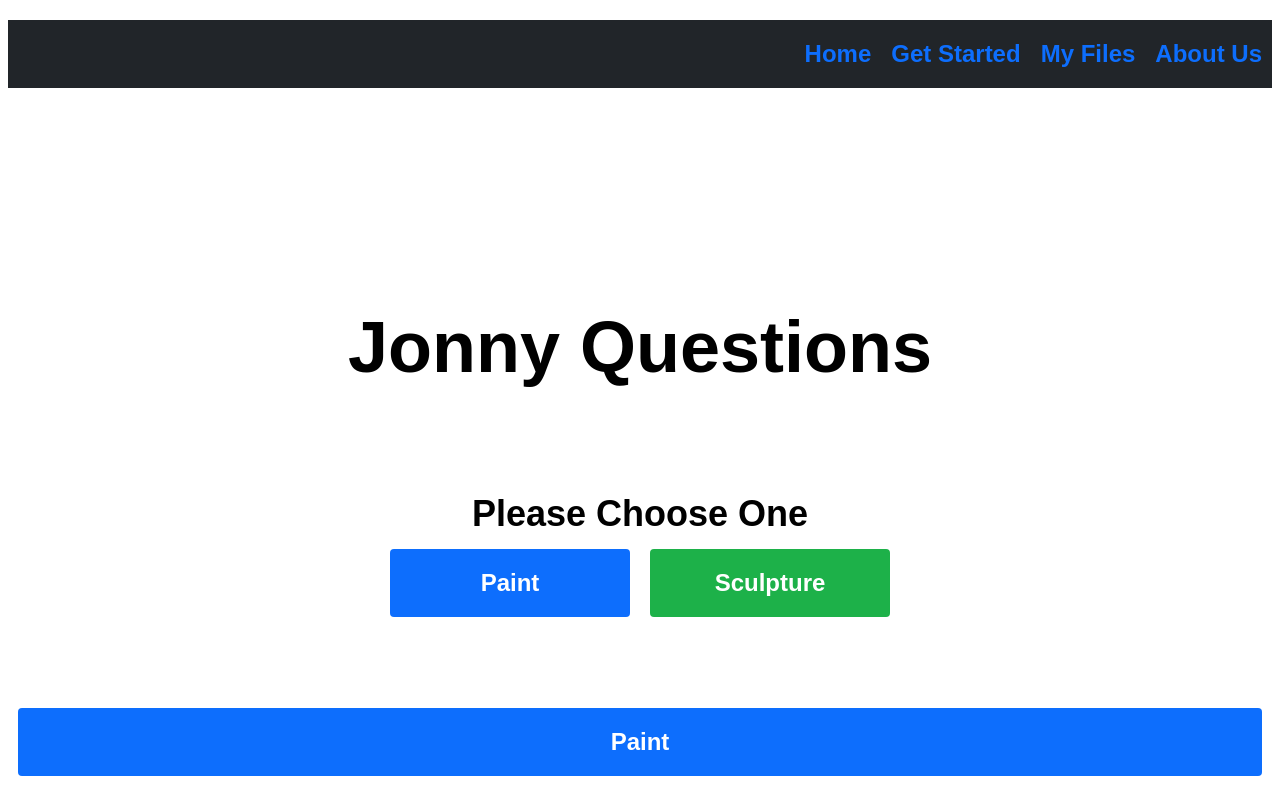
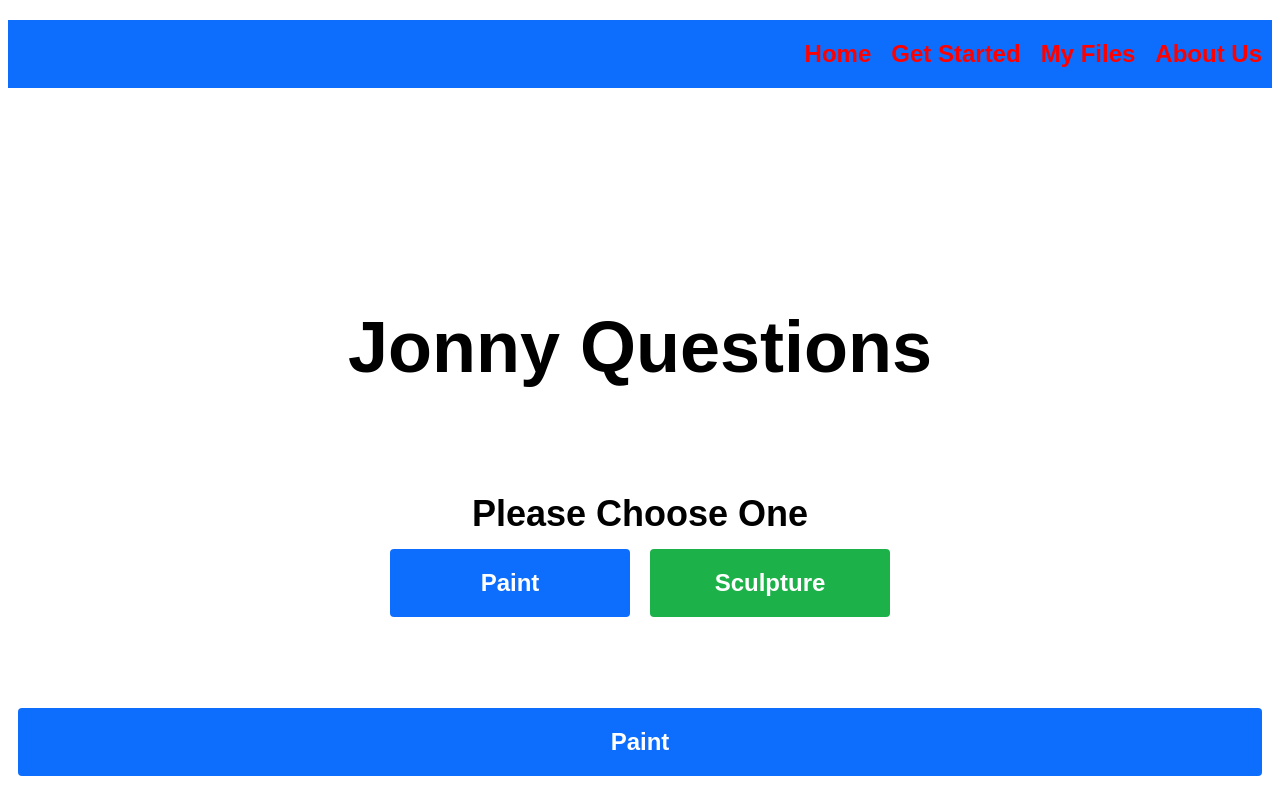
Before and after one commit to jj77847/sound-art-smart-jonny, a plain HTML site: page index.html in a window 1280 px wide. Shown: the top 789 px of the page. Drawn offline with Linux system fonts and the light colour scheme.

Commit message:
added  color to nav bar

```diff
--- a/assets/css/styles.css
+++ b/assets/css/styles.css
@@ -6,7 +6,7 @@ body {
 }
 
 .header {
-  background-color: #212529;
+  background-color: #0d6efd;
 }
 
 .nav-container {
@@ -25,13 +25,13 @@ body {
 
 .nav-item a {
   text-decoration: none;
-  color: #0d6efd;
+  color: red;
   font-weight: 600;
   font-size: x-large;
 }
 
 .nav-item a:hover {
-  color: #fff;
+  color: whitesmoke;
 }
 
 .banner {
```
